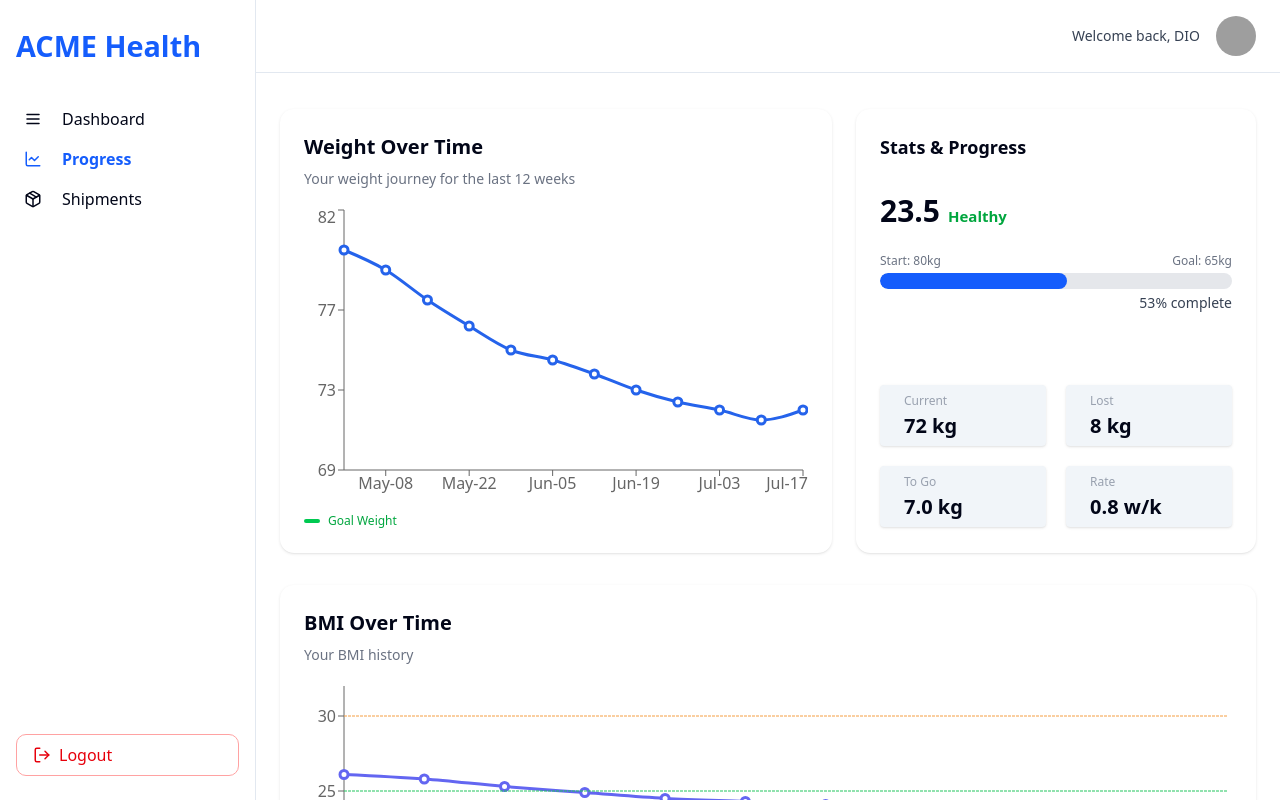
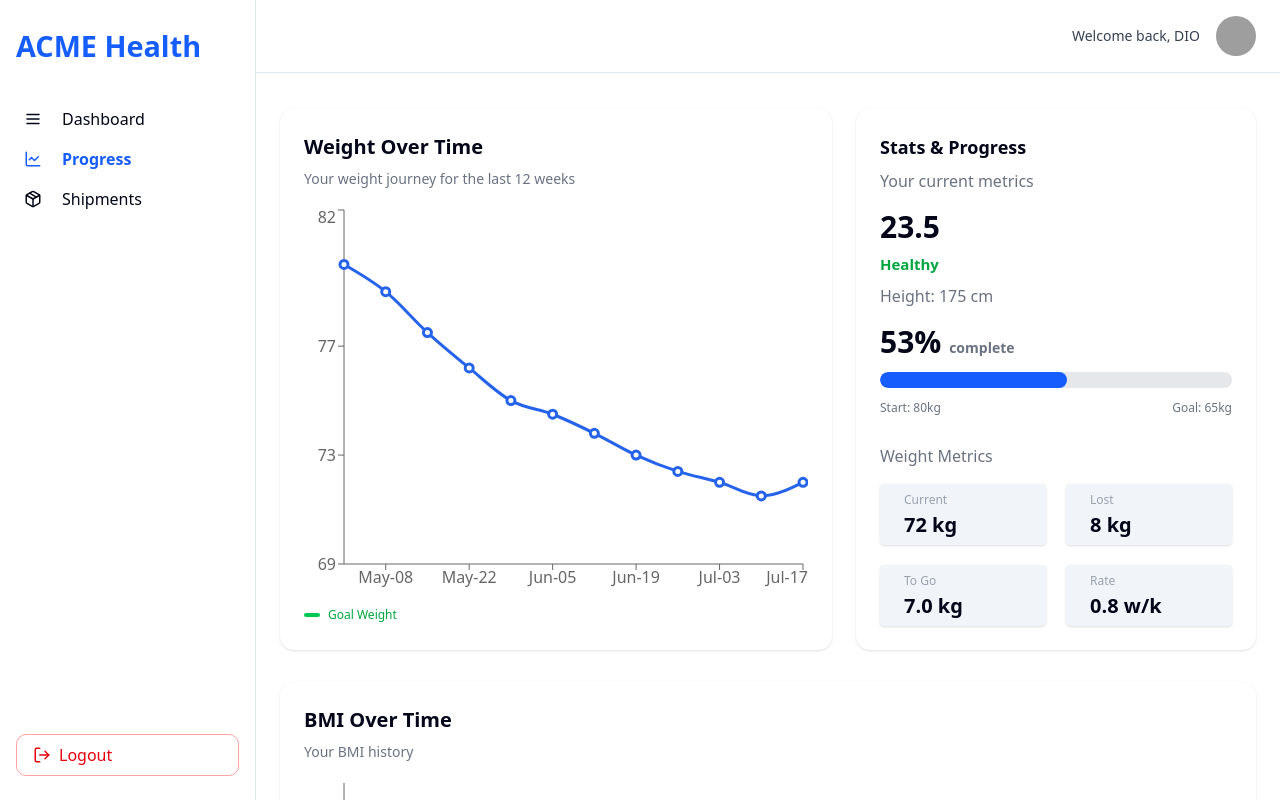
Before and after one commit to Sardar-Sadiq/Assessment-from-Phoenix-labs, a React (Vite) app: page /progress in a window 1280 px wide. Built offline with nearby package versions, Linux system fonts and the light colour scheme; grey boxes are pictures that could not be loaded.

Commit message:
progress final touch finished

```diff
--- a/src/pages/Progress.jsx
+++ b/src/pages/Progress.jsx
@@ -10,6 +10,7 @@ import {
 } from "recharts";
 
 import { patientData } from "../data/patientData";
+import { users } from "../data/users";
 
 function getBmiStatus(bmi) {
   if (bmi < 18.5) return { label: "Underweight", color: "text-blue-500" };
@@ -24,6 +25,10 @@ export const Progress = ({ patientId }) => {
 
   const latestBMI = patient.weightHistory[patient.weightHistory.length - 1].bmi;
   const bmiStatus = getBmiStatus(latestBMI);
+  const currentUserId = Number(localStorage.getItem("currentUserId")) || 1;
+  const user = users.find((u) => u.id === currentUserId);
+  const data = patientData.find((p) => p.userId === currentUserId);
+  const { height } = data;
 
   return (
     <div className="w-full gap-8  mt-3">
@@ -33,8 +38,10 @@ export const Progress = ({ patientId }) => {
           {/* Weight Over Time Chart */}
           <div className="bg-white rounded-xl shadow p-6 flex-1">
             <h2 className="text-xl font-semibold mb-2">Weight Over Time</h2>
-      <p className="text-gray-500 text-sm mb-4">Your weight journey for the last 12 weeks</p>
-      <ResponsiveContainer width="100%" height={300}>
+            <p className="text-gray-500 text-sm mb-4">
+              Your weight journey for the last 12 weeks
+            </p>
+            <ResponsiveContainer width="100%" height="80%">
               <LineChart data={patient.weightHistory}>
                 <XAxis dataKey="date" />
                 <YAxis
@@ -75,18 +82,22 @@ export const Progress = ({ patientId }) => {
           </div>
 
           {/* Stats & Progress */}
-    <div className="bg-white rounded-xl shadow p-6 w-full md:w-[400px] flex flex-col gap-6">
+          <div className="bg-white rounded-xl shadow p-6 w-full md:w-[400px] flex flex-col gap-4">
+            <div className="gap-1">
               <h2 className="text-lg font-semibold mb-2">Stats & Progress</h2>
-      <div className="flex items-baseline gap-2">
+              <h3 className="text-gray-500">Your current metrics</h3>
+            </div>
+            <div className="flex items-baseline flex-col gap-2">
               <span className="text-3xl font-bold">{latestBMI.toFixed(1)}</span>
               <span className={`${bmiStatus.color} text-[15px] font-semibold`}>
                 {bmiStatus.label}
               </span>
+              <h3 className="text-gray-500 text-md">Height: {height} cm</h3>
             </div>
             <div className="mb-2" aria-label="progress to goal">
-        <div className="flex justify-between text-xs text-gray-500 pb-1">
-          <span>Start: {patient.startWeight}kg</span>
-          <span>Goal: {patient.goalWeight}kg</span>
+              <div className=" text-3xl  mb-3 font-bold">
+                {patient.progressSummary.percentToGoal}%{" "}
+                <span className="text-sm text-gray-500">complete</span>
               </div>
               <div className="relative w-full h-4 bg-gray-200 rounded-xl overflow-hidden">
                 <div
@@ -94,20 +105,29 @@ export const Progress = ({ patientId }) => {
                   style={{ width: `${patient.progressSummary.percentToGoal}%` }}
                 ></div>
               </div>
-        <div className="text-right text-sm text-gray-700 mt-1 font-medium">
-          {patient.progressSummary.percentToGoal}% complete
+              <div className="flex justify-between text-xs text-gray-500 mt-3 pb-1">
+                <span>Start: {patient.startWeight}kg</span>
+                <span>Goal: {patient.goalWeight}kg</span>
               </div>
             </div>
-     <div className="grid grid-cols-2 gap-5 w-full mt-10 ">
+            <h1 className="text-gray-500">Weight Metrics</h1>
+            <div className="grid grid-cols-2 gap-5 w-full ">
               {/* 1 */}
+
               <div className="bg-[#F1F5F9] rounded px-6 py-2 flex flex-col justify-between shadow min-w-[110px]">
-    <span className="text-xs text-gray-400 font-medium">Current</span>
-    <span className="text-xl font-bold leading-tight mt-1">{patient.currentWeight} kg</span>
+                <span className="text-xs text-gray-400 font-medium">
+                  Current
+                </span>
+                <span className="text-xl font-bold leading-tight mt-1">
+                  {patient.currentWeight} kg
+                </span>
               </div>
               {/* 2 */}
               <div className="bg-[#F1F5F9] rounded px-6 py-2 flex flex-col justify-between shadow min-w-[110px]">
                 <span className="text-xs text-gray-400 font-medium">Lost</span>
-    <span className="text-xl font-bold leading-tight mt-1">{patient.progressSummary.weightLost} kg</span>
+                <span className="text-xl font-bold leading-tight mt-1">
+                  {patient.progressSummary.weightLost} kg
+                </span>
               </div>
               {/* 3 */}
               <div className="bg-[#F1F5F9] rounded px-6 py-2 flex flex-col justify-between shadow min-w-[110px]">
@@ -120,11 +140,14 @@ export const Progress = ({ patientId }) => {
               <div className="bg-[#F1F5F9] rounded px-6 py-2 flex flex-col justify-between shadow min-w-[110px]">
                 <span className="text-xs text-gray-400 font-medium">Rate</span>
                 <span className="text-xl font-bold leading-tight mt-1">
-      {(patient.progressSummary.weightLost / patient.progressSummary.weeksOnProgram).toFixed(1)} w/k
+                  {(
+                    patient.progressSummary.weightLost /
+                    patient.progressSummary.weeksOnProgram
+                  ).toFixed(1)}{" "}
+                  w/k
                 </span>
               </div>
             </div>
-
           </div>
         </div>
 
@@ -167,7 +190,6 @@ export const Progress = ({ patientId }) => {
           </div>
         </div>
       </div>
-
     </div>
   );
 };
```
Lines whose indentation alone changed are shown as unchanged.
